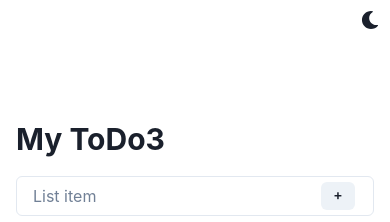
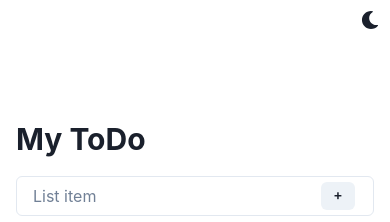
Before and after one commit to dalofe/MyToDo, a React (Vite) app: page / in a window 390 px wide. Shown: the top 222 px of the page. Built offline with nearby package versions, Linux system fonts and the light colour scheme.

Commit message:
margin top responsive

```diff
--- a/src/App.jsx
+++ b/src/App.jsx
@@ -52,8 +52,8 @@ function App() {
       <Box textAlign="right">
         <ColorModeSwitcher />
       </Box>
-      <Container marginTop="5rem">
-        <Heading pb="1rem">My ToDo3</Heading>
+      <Container marginTop={["5rem", "10rem"]}>
+        <Heading pb="1rem">My ToDo</Heading>
         <Form setTodo={setTodo} />
         {uncheckedList.length ? (
           <>
@@ -68,7 +68,7 @@ function App() {
             ))}
           </>
         ) : (
-          <Text>Nothing to do!</Text>
+          <Text pt='1rem' align='center'>Nothing to do!</Text>
         )}
         <Box p='1rem'>
           <Divider />
```
